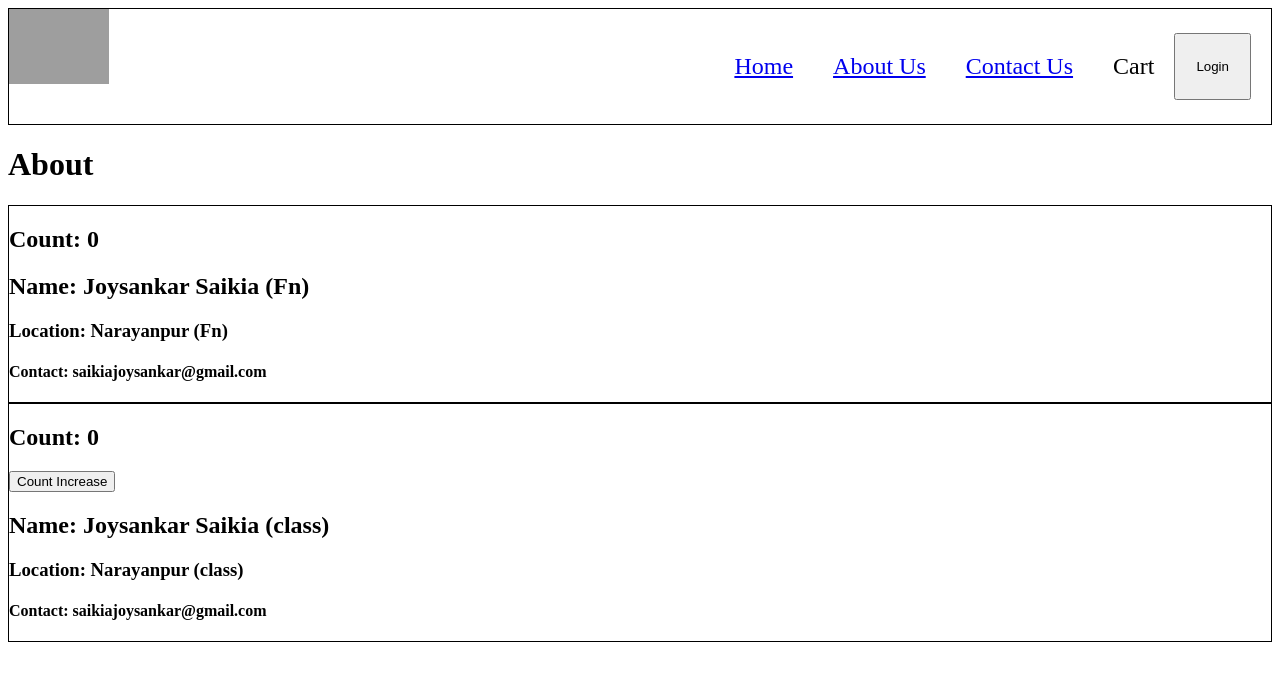
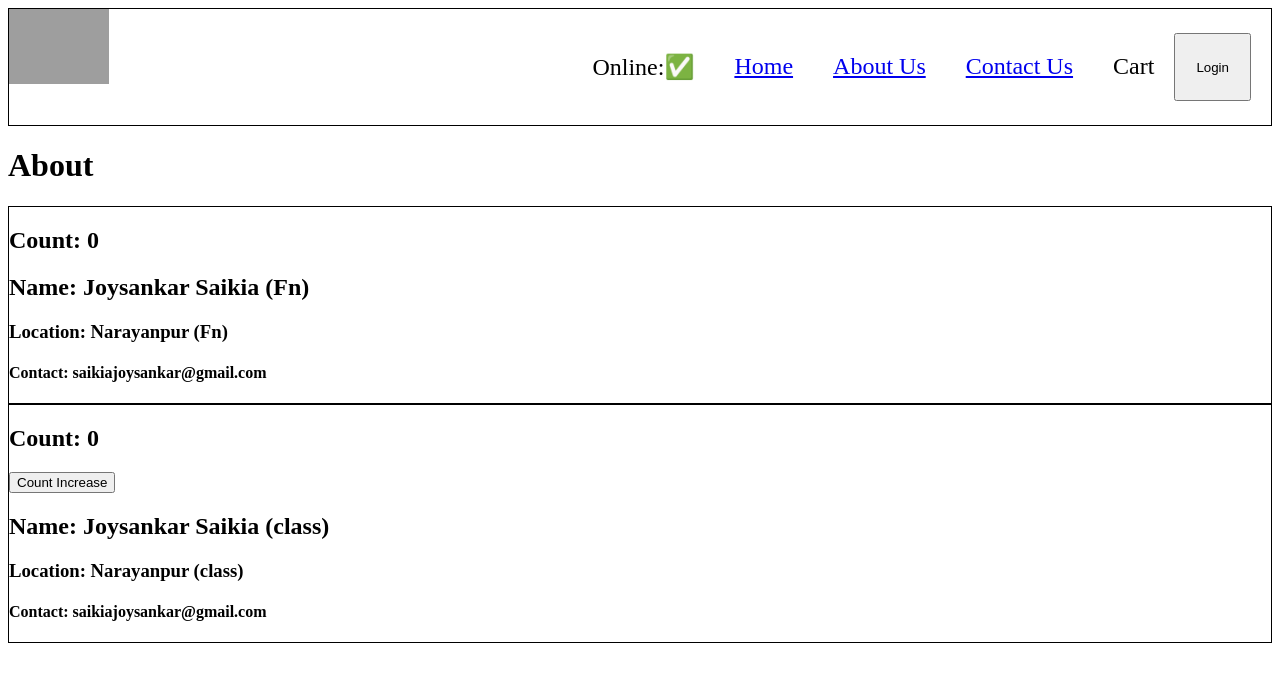
Before and after one commit to joysanks/portfolio, a React (Vite) app in the folder joy-portfolio/LEARNING/Namaste-React/: page /about in a window 1280 px wide. Shown: the top 682 px of the page. Built offline with nearby package versions, Linux system fonts and the light colour scheme; grey boxes are pictures that could not be loaded.

Commit message:
NR E-9, useOnlineStatus custom hook

```diff
--- a/joy-portfolio/LEARNING/Namaste-React/src/components/Body.js
+++ b/joy-portfolio/LEARNING/Namaste-React/src/components/Body.js
@@ -3,11 +3,16 @@ import RestaurantCard from "./RestaurentCard";
 import resList from "../utils/mockData";
 import Shimmer from "./Shimmer";
 import { Link } from "react-router-dom";
+import useOnlineStatus from "../utils/useOnlineStatus";
 
 const Body = () => {
   const [listOfRestaurents, setListOfRestaurents] = useState([]);
-  console.log("listOfRestaurents", listOfRestaurents);
   const [filteredRestaurent, setFilteredRestaurent] = useState([]);
+
+
+  const isOnline = useOnlineStatus();
+
+
 
   const [searchText, setSearchText] = useState("");
   useEffect(() => {
@@ -35,12 +40,16 @@ const Body = () => {
     );
   };
 
+   if(isOnline===false) return (
+    <h1>You are offline!! Please check your internet connection.</h1>
+  );
+
   if (listOfRestaurents.length === 0) {
     return <Shimmer />;
   }
 
   return (
-    <div className="body">
+    <div className="body">{}
       <div className="filter">
         <div className="search">
           <input
--- a/joy-portfolio/LEARNING/Namaste-React/src/components/Header.js
+++ b/joy-portfolio/LEARNING/Namaste-React/src/components/Header.js
@@ -1,9 +1,13 @@
 import { useState } from "react";
 import { LOGO_URL } from "../utils/constants";
 import { Link } from "react-router-dom";
+import useOnlineStatus from "../utils/useOnlineStatus";
 
 const Header = () => {
   const [btnLogin, setBtnLogin] = useState("Login");
+
+  const isOnline = useOnlineStatus();
+
 
   return (
     <div className="header">
@@ -13,6 +17,7 @@ const Header = () => {
 
       <div className="nav-items">
         <ul>
+          <li>Online:{isOnline? "✅":"🔴"}</li>
           <li><Link to='/'>Home</Link></li>
           <li><Link to='/about'>About Us</Link></li>
           <li><Link to='/contact'>Contact Us</Link></li>
--- /dev/null
+++ b/joy-portfolio/LEARNING/Namaste-React/src/utils/useOnlineStatus.js
@@ -0,0 +1,19 @@
+import { useEffect, useState } from "react";
+
+const useOnlineStatus = () => {
+  const [onlineStatus, setOnlineStatus] = useState(true);
+
+  useEffect(() => {
+    window.addEventListener("online", (event) => {
+      setOnlineStatus(true);
+    });
+
+    window.addEventListener("offline", (event) => {
+      setOnlineStatus(false);
+    });
+  }, []);
+
+  return onlineStatus;
+};
+
+export default useOnlineStatus;
```
